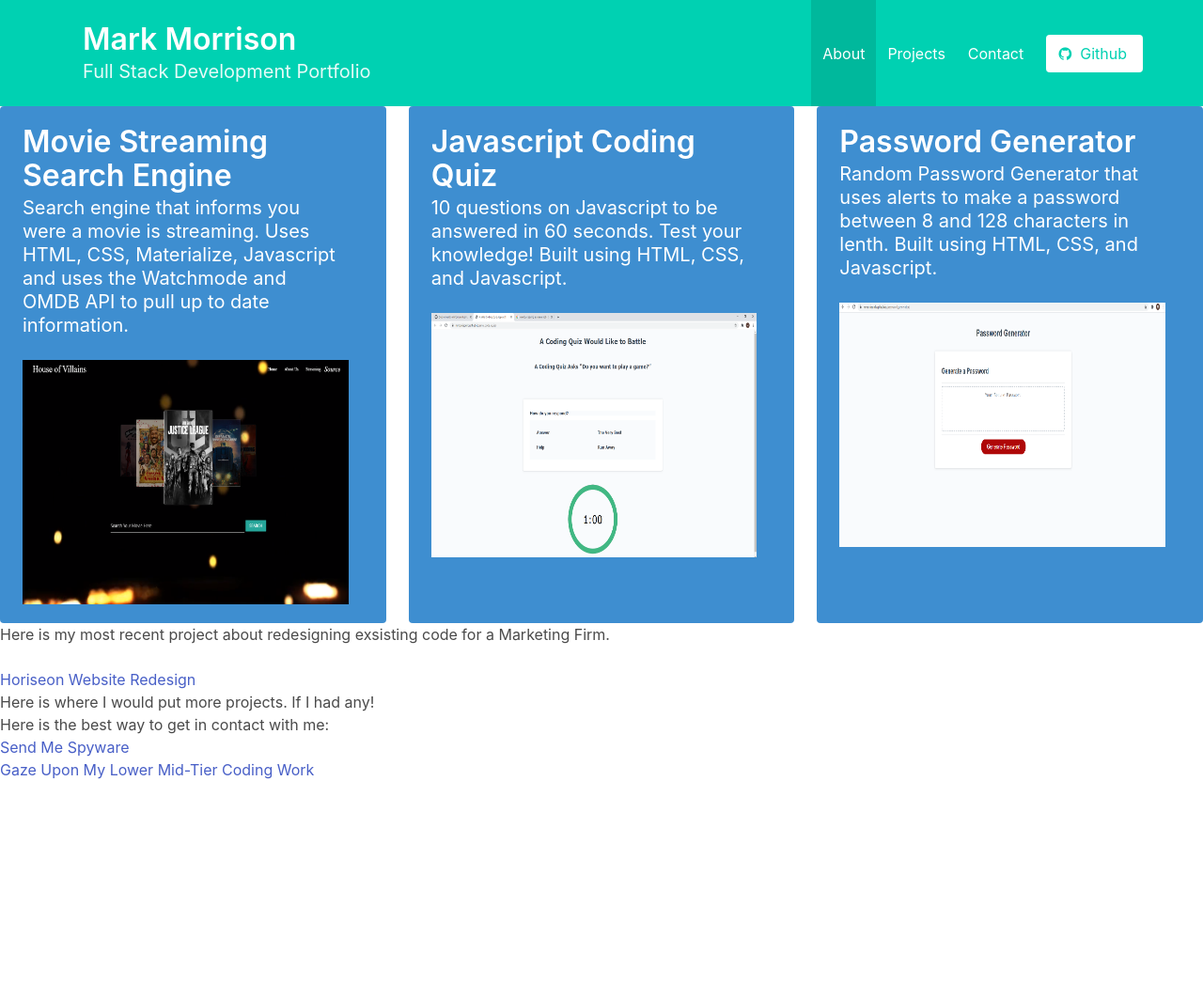
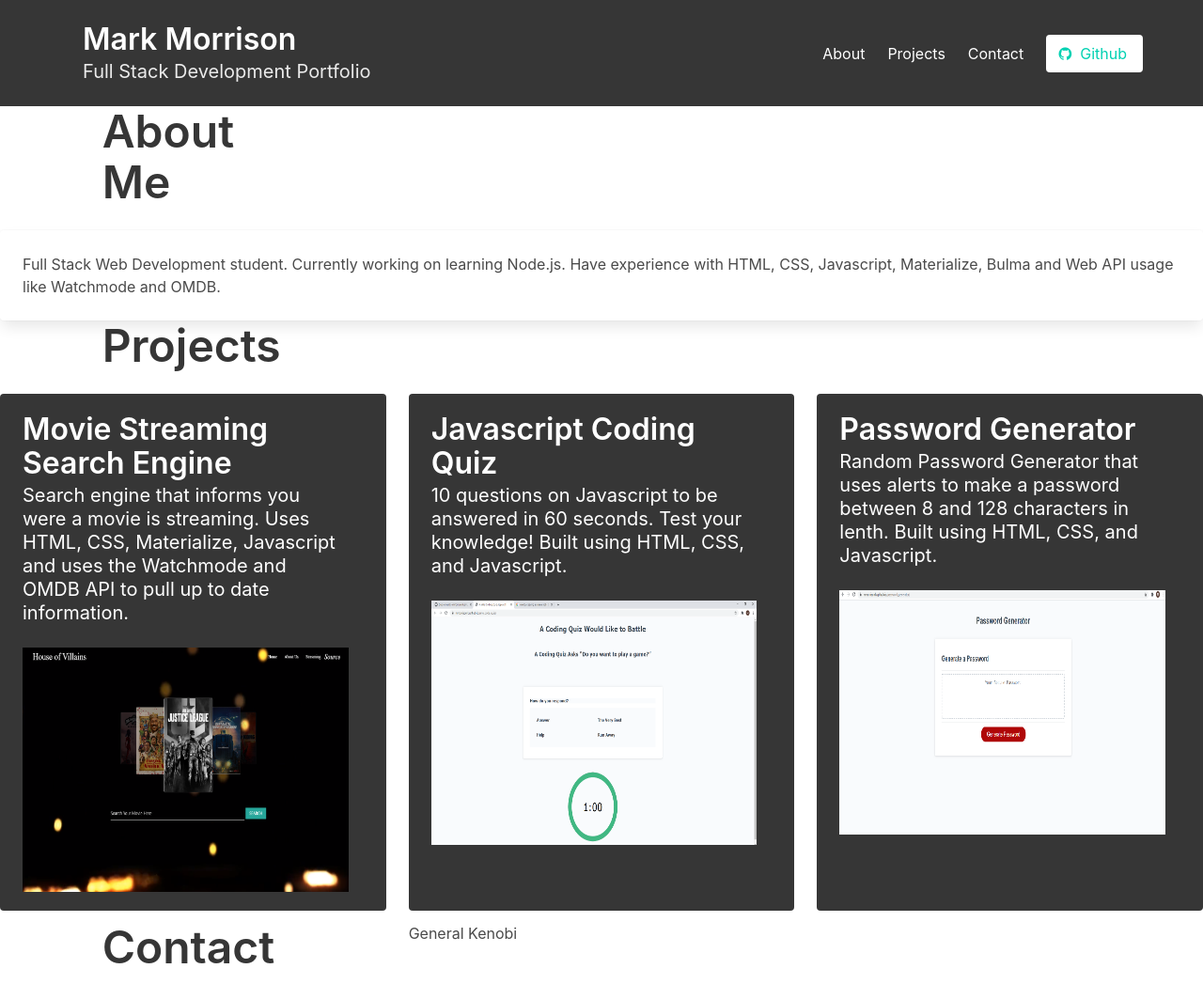
Before and after one commit to mmorrisonlk/personal_portfolio, a plain HTML site: page index.html in a window 1280 px wide. Shown: the whole page at 94% size. Before the commit the page ends 831 px from the top, so only its background shows below. Drawn offline with nearby package versions, Linux system fonts and the light colour scheme.

Commit message:
Updated the format to use more of Bulma

```diff
--- a/index.html
+++ b/index.html
@@ -11,7 +11,7 @@
 </head>
 <body>
 
-  <section class="hero is-primary is-small">
+  <section class="hero is-dark is-small">
     <!-- Hero head: will stick at the top -->
     <div class="hero-head">
       <nav class="navbar">
@@ -24,9 +24,9 @@
               Full Stack Development Portfolio
             </p>
           </div>
-          <div id="navbarMenuHeroA" class="navbar-menu">
+          <div id="navbarMenuHeroA" class="navbar-menu is-active">
             <div class="navbar-end">
-              <a class="navbar-item is-active">
+              <a class="navbar-item">
                 About
               </a>
               <a class="navbar-item">
@@ -36,7 +36,7 @@
                 Contact
               </a>
               <span class="navbar-item">
-                <a class="button is-primary is-inverted">
+                <a class="button is-primary is-inverted" onclick="window.location.href='https://github.com/mmorrisonlk/';">
                   <span class="icon">
                     <i class="fa fa-github" aria-hidden="true"></i>
                   </span>
@@ -49,16 +49,27 @@
       </nav>
     </div>
   </section>
-
-    <!-- <div id="aboutMe" class="flex text projects">
-        <p>
-            Hello! My name is Mark Morrison and I have been a teacher and pharmacy technician. Now I want to try another new career so I'm learning to code!
-        </p>
-    </div> -->
+  <div class= "columns">
+    <div class="column is-2 is-offset-1">
+      <h1 class="title is-1">About Me</h1>
+    </div>
+  </div>
+  <div class="card">
+    <div class="card-content">
+      <div class="content">
+        Full Stack Web Development student. Currently working on learning Node.js. Have experience with HTML, CSS, Javascript, Materialize, Bulma and Web API usage like Watchmode and OMDB.
+      </div>
+    </div>
+  </div>
+  <div class= "columns">
+    <div class="column is-2 is-offset-1">
+      <h1 class="title is-1">Projects</h1>
+    </div>
+  </div>
   <section>
     <div class="tile is-ancestor">
       <div class="tile is-4 is-parent">
-        <article class="tile is-child notification is-info">
+        <article class="tile is-child notification is-dark">
           <p class="title">Movie Streaming Search Engine</p>
           <p class="subtitle">Search engine that informs you were a movie is streaming. Uses HTML, CSS, Materialize, Javascript and uses the Watchmode and OMDB API to pull up to date information.</p>
           <figure class="image is-4by3">
@@ -66,7 +77,7 @@
           </figure>
       </div>
       <div class="tile is-4 is-parent">
-        <article class="tile is-child notification is-info">
+        <article class="tile is-child notification is-dark">
           <p class="title">Javascript Coding Quiz</p>
           <p class="subtitle">10 questions on Javascript to be answered in 60 seconds. Test your knowledge! Built using HTML, CSS, and Javascript.</p>
           <figure class="image is-4by3">
@@ -74,7 +85,7 @@
           </figure>
       </div>
       <div class="tile is-4 is-parent">
-        <article class="tile is-child notification is-info">
+        <article class="tile is-child notification is-dark">
           <p class="title">Password Generator</p>
           <p class="subtitle">Random Password Generator that uses alerts to make a password between 8 and 128 characters in lenth. Built using HTML, CSS, and Javascript.</p>
           <figure class="image is-4by3">
@@ -84,27 +95,12 @@
     </div>
   </section>
 
-    <div id="myWork" class="flex text projects">
-        <p>
-            Here is my most recent project about redesigning exsisting code for a Marketing Firm.
-            <br>
-            <!-- <img src="./Horiseon-Screenshot.png" alt="Horiseon Website Work" /> -->
-            <br>
-            <a href="https://mmorrisonlk.github.io/smu-hw-marketing-refract/" > Horiseon Website Redesign </a>
-
-            <br>
-            Here is where I would put more projects. If I had any!
-        </p>
+  <div class= "columns">
+    <div id="contactInfo" class="column is-2 is-offset-1">
+      <h1 class="title is-1">Contact</h1>
     </div>
-    <div id="contactInfo" class="flex text projects">
-        <p>
-           Here is the best way to get in contact with me:
-           <br>
-           <a href="mailto: mmorrisonlk@gmail.com">Send Me Spyware</a>
-           <br>
-            <a href="https://github.com/mmorrisonlk">Gaze Upon My Lower Mid-Tier Coding Work</a>
-           <br>
-        </p>
+    <div class= "column is-8 is-offset-1">
+      <p>General Kenobi</p>
     </div>
 
     <script src="https://code.jquery.com/jquery-2.1.4.min.js"></script>
```
